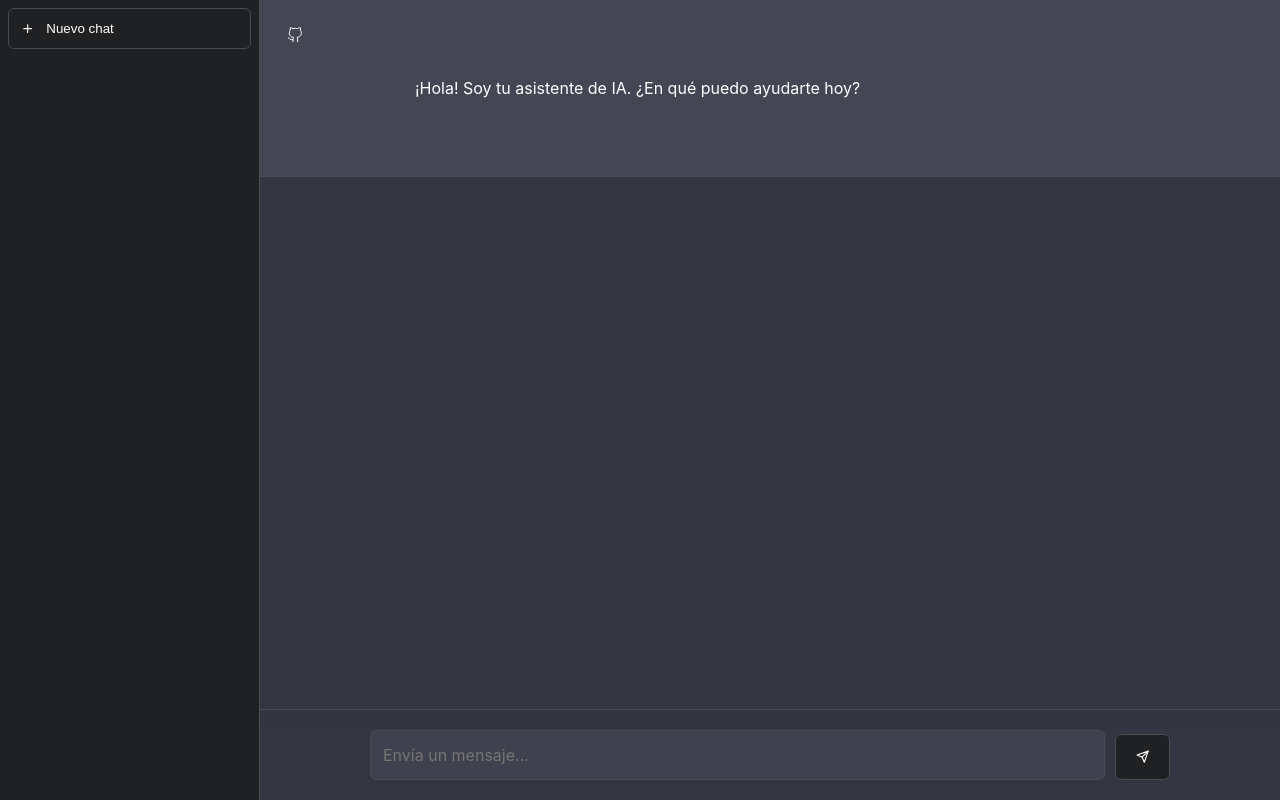
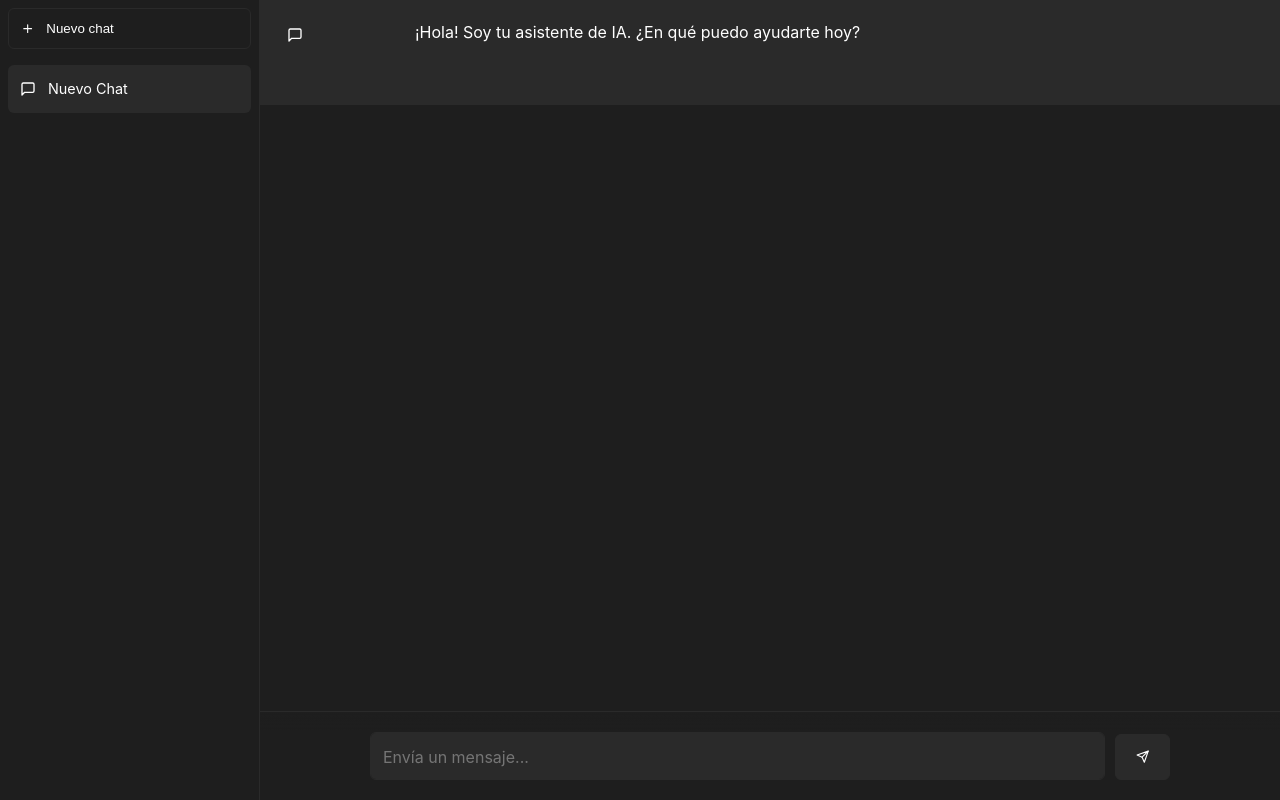
Before and after one commit to Ogironr/chatbot-ai-v2, a Flask app: page / in a window 1280 px wide. Run offline with Flask 3, Linux system fonts and the light colour scheme; data that the repository does not hold is empty; some libraries are stand-ins or nearby versions.

Commit message:
feat: Updated UI theme to match ChatGPT style and improved code organization

```diff
--- a/app.py
+++ b/app.py
@@ -42,10 +42,17 @@
     try:
         data = request.get_json()
         chat_id = str(uuid.uuid4())
+
+        # Usar los primeros 30 caracteres del mensaje como título
+        title = data.get('message', 'Nuevo Chat')
+        if len(title) > 30:
+            title = title[:27] + '...'
+
         chat_data = {
             'id': chat_id,
-            'title': data.get('message', 'Nuevo Chat'),
-            'messages': []
+            'title': title,
+            'messages': [],
+            'created_at': datetime.now().isoformat()
         }
 
         # Crear el directorio de chats si no existe
@@ -58,6 +65,33 @@
 
         return jsonify({'chatId': chat_id, 'title': chat_data['title']})
     except Exception as e:
+        print(f"Error al guardar el chat: {str(e)}")
+        return jsonify({'error': str(e)}), 500
+
+@app.route('/update-chat-title/<chat_id>', methods=['POST'])
+def update_chat_title(chat_id):
+    try:
+        data = request.get_json()
+        new_title = data.get('title', '')
+
+        if not new_title:
+            return jsonify({'error': 'No title provided'}), 400
+
+        chat_file = f'chats/{chat_id}.json'
+        if not os.path.exists(chat_file):
+            return jsonify({'error': 'Chat not found'}), 404
+
+        with open(chat_file, 'r', encoding='utf-8') as f:
+            chat_data = json.load(f)
+
+        chat_data['title'] = new_title
+
+        with open(chat_file, 'w', encoding='utf-8') as f:
+            json.dump(chat_data, f, ensure_ascii=False, indent=2)
+
+        return jsonify({'success': True, 'title': new_title})
+    except Exception as e:
+        print(f"Error al actualizar el título: {str(e)}")
         return jsonify({'error': str(e)}), 500
 
 @app.route('/load-chats', methods=['GET'])
@@ -71,10 +105,14 @@
                         chat_data = json.load(f)
                         chats.append({
                             'id': chat_data['id'],
-                            'title': chat_data['title']
+                            'title': chat_data['title'],
+                            'created_at': chat_data.get('created_at', '')
                         })
+        # Ordenar chats por fecha de creación, más recientes primero
+        chats.sort(key=lambda x: x['created_at'], reverse=True)
         return jsonify({'chats': chats})
     except Exception as e:
+        print(f"Error al cargar los chats: {str(e)}")
         return jsonify({'error': str(e)}), 500
 
 @app.route('/load-chat/<chat_id>', methods=['GET'])
@@ -87,6 +125,7 @@
                 return jsonify(chat_data)
         return jsonify({'error': 'Chat not found'}), 404
     except Exception as e:
+        print(f"Error al cargar el chat: {str(e)}")
         return jsonify({'error': str(e)}), 500
 
 @app.route('/delete-chat/<chat_id>', methods=['DELETE'])
@@ -98,6 +137,7 @@
             return jsonify({'success': True})
         return jsonify({'error': 'Chat not found'}), 404
     except Exception as e:
+        print(f"Error al eliminar el chat: {str(e)}")
         return jsonify({'error': str(e)}), 500
 
 @app.route('/chat', methods=['POST'])
--- a/static/css/style.css
+++ b/static/css/style.css
@@ -1,15 +1,18 @@
 :root {
-    --background-color: #343541;
-    --sidebar-color: #202123;
+    --background-color: #1E1E1E;
+    --sidebar-color: #1E1E1E;
     --text-color: #FFFFFF;
-    --text-secondary: #c5c5d2;
-    --border-color: #4a4b53;
-    --message-bg-user: #343541;
-    --message-bg-ai: #444654;
-    --input-bg: #40414f;
-    --button-color: #202123;
-    --button-hover: #2b2c2f;
+    --text-secondary: #8E8EA0;
+    --border-color: #2A2A2A;
+    --message-bg-user: #1E1E1E;
+    --message-bg-ai: #2A2A2A;
+    --input-bg: #2A2A2A;
+    --button-color: #2A2A2A;
+    --button-hover: #0D99FF;
     --sidebar-width: 260px;
+    --highlight-color: #0D99FF;
+    --scrollbar-thumb: #2A2A2A;
+    --scrollbar-track: #1E1E1E;
 }
 
 * {
@@ -82,16 +86,18 @@
     cursor: pointer;
     border-radius: 6px;
     color: var(--text-secondary);
-    transition: background-color 0.2s;
+    transition: all 0.2s ease;
     position: relative;
 }
 
 .chat-item:hover {
     background-color: var(--button-hover);
+    color: var(--text-color);
 }
 
 .chat-item.active {
     background-color: var(--message-bg-ai);
+    color: var(--text-color);
 }
 
 .chat-title {
@@ -168,6 +175,32 @@
     padding: 0 20px;
 }
 
+.message-content pre {
+    background-color: var(--message-bg-user) !important;
+    border-radius: 6px;
+    padding: 12px;
+    margin: 8px 0;
+    overflow-x: auto;
+}
+
+.message-content code {
+    font-family: 'Fira Code', monospace;
+    font-size: 0.9em;
+}
+
+.message-content p {
+    margin-bottom: 1em;
+}
+
+.message-content a {
+    color: var(--highlight-color);
+    text-decoration: none;
+}
+
+.message-content a:hover {
+    text-decoration: underline;
+}
+
 .input-container {
     position: fixed;
     bottom: 0;
@@ -223,20 +262,31 @@
 
 button[type="submit"]:hover {
     background-color: var(--button-hover);
+    border-color: var(--button-hover);
 }
 
-/* Code Styles */
-pre {
-    background-color: #1e1e1e !important;
-    border-radius: 6px;
-    padding: 12px;
-    margin: 10px 0;
-    overflow-x: auto;
+/* Scrollbar Styles */
+::-webkit-scrollbar {
+    width: 8px;
 }
 
-code {
-    font-family: 'Menlo', 'Monaco', 'Courier New', monospace;
-    font-size: 0.9em;
+::-webkit-scrollbar-track {
+    background: var(--scrollbar-track);
+}
+
+::-webkit-scrollbar-thumb {
+    background: var(--scrollbar-thumb);
+    border-radius: 4px;
+}
+
+::-webkit-scrollbar-thumb:hover {
+    background: var(--button-hover);
+}
+
+/* Code highlight overrides */
+.hljs {
+    background: var(--message-bg-user) !important;
+    color: var(--text-color) !important;
 }
 
 /* Table Styles */
@@ -266,32 +316,10 @@
     text-decoration: underline;
 }
 
-/* Scrollbar Styles */
-::-webkit-scrollbar {
-    width: 8px;
-}
-
-::-webkit-scrollbar-track {
-    background: transparent;
-}
-
-::-webkit-scrollbar-thumb {
-    background-color: var(--border-color);
-    border-radius: 4px;
-}
-
-::-webkit-scrollbar-thumb:hover {
-    background-color: #666;
-}
-
 /* Estilos para el contenido Markdown */
 .message-content {
     line-height: 1.5;
     white-space: pre-wrap;
-}
-
-.message-content p {
-    margin: 0.5em 0;
 }
 
 .message-content h1,
--- a/static/js/main.js
+++ b/static/js/main.js
@@ -2,7 +2,7 @@
     const userInput = document.getElementById('user-input');
     const sendButton = document.getElementById('send-button');
     const newChatBtn = document.getElementById('newChatBtn');
-    const chatHistory = document.getElementById('chat-history');
+    const chatHistory = document.getElementById('chatHistory');
     const chatContainer = document.getElementById('chat-container');
 
     let currentChatId = null;
@@ -25,7 +25,12 @@
     });
 
     // Cargar chats guardados al inicio
-    loadSavedChats();
+    loadSavedChats().then(() => {
+        // Si no hay chat activo, crear uno nuevo
+        if (!currentChatId) {
+            createNewChat();
+        }
+    });
 
     // Función para ajustar la altura del textarea
     function adjustTextareaHeight() {
@@ -49,6 +54,33 @@
 
     // Evento para el botón de nuevo chat
     newChatBtn.addEventListener('click', createNewChat);
+
+    async function loadSavedChats() {
+        try {
+            const response = await fetch('/load-chats');
+            if (!response.ok) {
+                throw new Error('Error al cargar los chats');
+            }
+
+            const data = await response.json();
+            if (data.error) {
+                throw new Error(data.error);
+            }
+
+            chatHistory.innerHTML = '';
+
+            if (data.chats && data.chats.length > 0) {
+                data.chats.forEach(chat => {
+                    addChatToHistory(chat.id, chat.title);
+                });
+                // Cargar el chat más reciente
+                await loadChat(data.chats[0].id);
+            }
+        } catch (error) {
+            console.error('Error loading chats:', error);
+            addMessageToChat('ai', `Error al cargar los chats: ${error.message}`);
+        }
+    }
 
     function createNewChat() {
         console.log('Creando nuevo chat...');
@@ -107,31 +139,7 @@
         }
     }
 
-    function loadSavedChats() {
-        fetch('/load-chats')
-            .then(response => response.json())
-            .then(data => {
-                if (data.error) {
-                    throw new Error(data.error);
-                }
-                chatHistory.innerHTML = '';
-                if (data.chats && data.chats.length > 0) {
-                    data.chats.forEach(chat => {
-                        addChatToHistory(chat.id, chat.title);
-                    });
-                }
-            })
-            .catch(error => {
-                console.error('Error loading chats:', error);
-            });
-    }
-
     function addChatToHistory(chatId, title) {
-        if (!chatHistory) {
-            console.error('Chat history element not found');
-            return;
-        }
-
         const existingChat = document.querySelector(`.chat-item[data-chat-id="${chatId}"]`);
         if (existingChat) {
             existingChat.remove();
@@ -185,7 +193,13 @@
             }
         });
 
+        // Insertar al principio del historial
         chatHistory.insertBefore(chatItem, chatHistory.firstChild);
+
+        // Si es el único chat, hacerlo activo
+        if (chatHistory.children.length === 1) {
+            updateActiveChat(chatId);
+        }
     }
 
     async function sendMessage() {
@@ -228,7 +242,7 @@
         userInput.value = '';
         adjustTextareaHeight();
 
-        // Agregar mensaje del usuario
+        // Agregar mensaje del usuario al chat
         addMessageToChat('user', message);
 
         try {
@@ -243,6 +257,10 @@
                 })
             });
 
+            if (!response.ok) {
+                throw new Error('Error en la respuesta del servidor');
+            }
+
             const data = await response.json();
 
             if (data.error) {
@@ -252,11 +270,78 @@
             // Agregar respuesta del asistente
             if (data.message) {
                 addMessageToChat('ai', data.message);
+
+                // Actualizar el título del chat si es el primer mensaje
+                const chatItem = document.querySelector(`.chat-item[data-chat-id="${currentChatId}"]`);
+                if (chatItem && message.length > 0) {
+                    const titleSpan = chatItem.querySelector('.chat-title');
+                    const shortTitle = message.length > 30 ? message.substring(0, 27) + '...' : message;
+                    titleSpan.textContent = shortTitle;
+
+                    // Actualizar el título en el backend
+                    updateChatTitle(currentChatId, shortTitle);
+                }
             }
 
         } catch (error) {
             console.error('Error:', error);
             addMessageToChat('ai', `Error: ${error.message}`);
+        }
+    }
+
+    async function updateChatTitle(chatId, newTitle) {
+        try {
+            const response = await fetch(`/update-chat-title/${chatId}`, {
+                method: 'POST',
+                headers: {
+                    'Content-Type': 'application/json'
+                },
+                body: JSON.stringify({
+                    title: newTitle
+                })
+            });
+
+            if (!response.ok) {
+                throw new Error('Error al actualizar el título');
+            }
+
+            const data = await response.json();
+            if (data.error) {
+                throw new Error(data.error);
+            }
+        } catch (error) {
+            console.error('Error updating chat title:', error);
+        }
+    }
+
+    async function loadChat(chatId) {
+        try {
+            const response = await fetch(`/load-chat/${chatId}`);
+            if (!response.ok) {
+                throw new Error('Error al cargar el chat');
+            }
+
+            const data = await response.json();
+            if (data.error) {
+                throw new Error(data.error);
+            }
+
+            currentChatId = chatId;
+            chatContainer.innerHTML = '';
+            updateActiveChat(chatId);
+
+            if (data.messages && data.messages.length > 0) {
+                data.messages.forEach(msg => {
+                    addMessageToChat(msg.role, msg.content);
+                });
+                chatContainer.scrollTop = chatContainer.scrollHeight;
+            } else {
+                // Si no hay mensajes, mostrar mensaje de bienvenida
+                addMessageToChat('ai', '¡Hola! Soy tu asistente de IA. ¿En qué puedo ayudarte hoy?');
+            }
+        } catch (error) {
+            console.error('Error loading chat:', error);
+            addMessageToChat('ai', `Error al cargar el chat: ${error.message}`);
         }
     }
 
@@ -312,22 +397,4 @@
             MathJax.typesetPromise([messageContent]);
         }
     }
-
-    function loadChat(chatId) {
-        fetch(`/load-chat/${chatId}`)
-            .then(response => response.json())
-            .then(data => {
-                currentChatId = chatId;
-                chatContainer.innerHTML = '';
-                updateActiveChat(chatId);
-                if (data.messages && data.messages.length > 0) {
-                    data.messages.forEach(msg => {
-                        addMessageToChat(msg.role, msg.content);
-                    });
-                } else {
-                    // Si no hay mensajes, mostrar mensaje de bienvenida
-                    addMessageToChat('ai', '¡Hola! Soy tu asistente de IA. ¿En qué puedo ayudarte hoy?');
-                }
-            });
-    }
 });
```
Also changed, not shown: other parts of static/css/style.css (+10 -31 lines).
